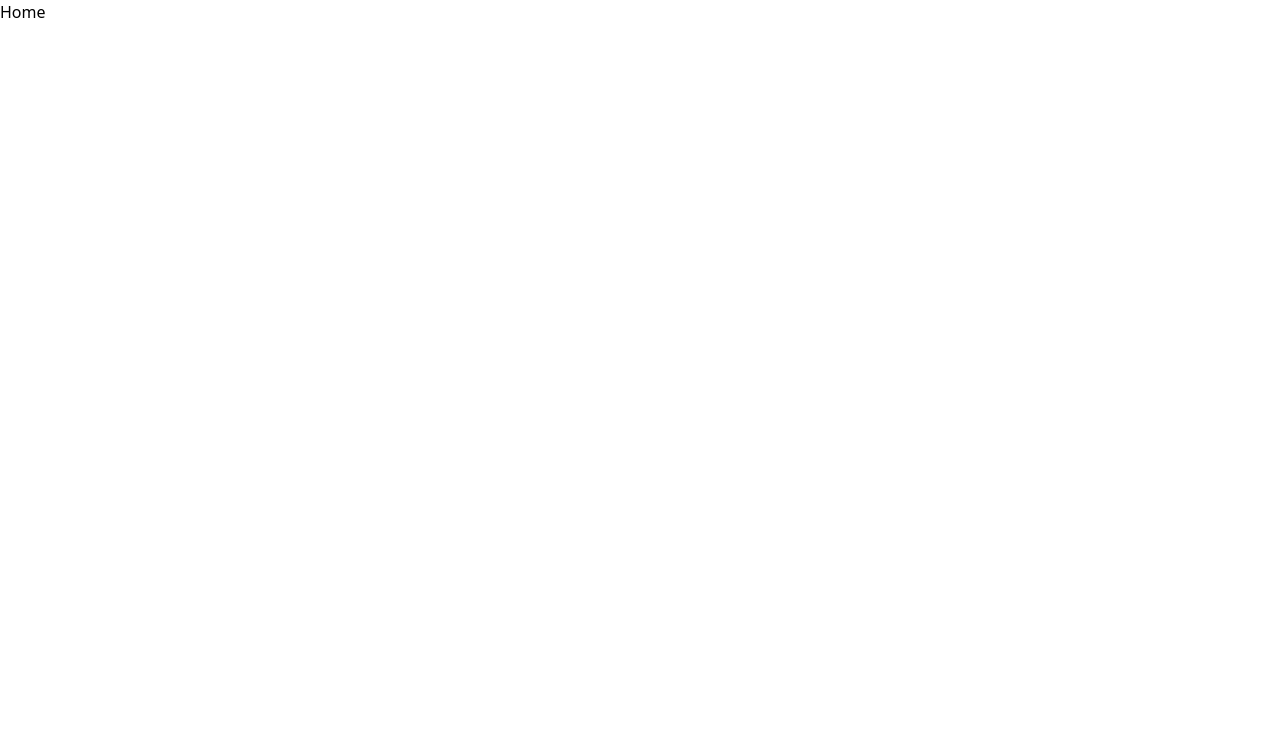
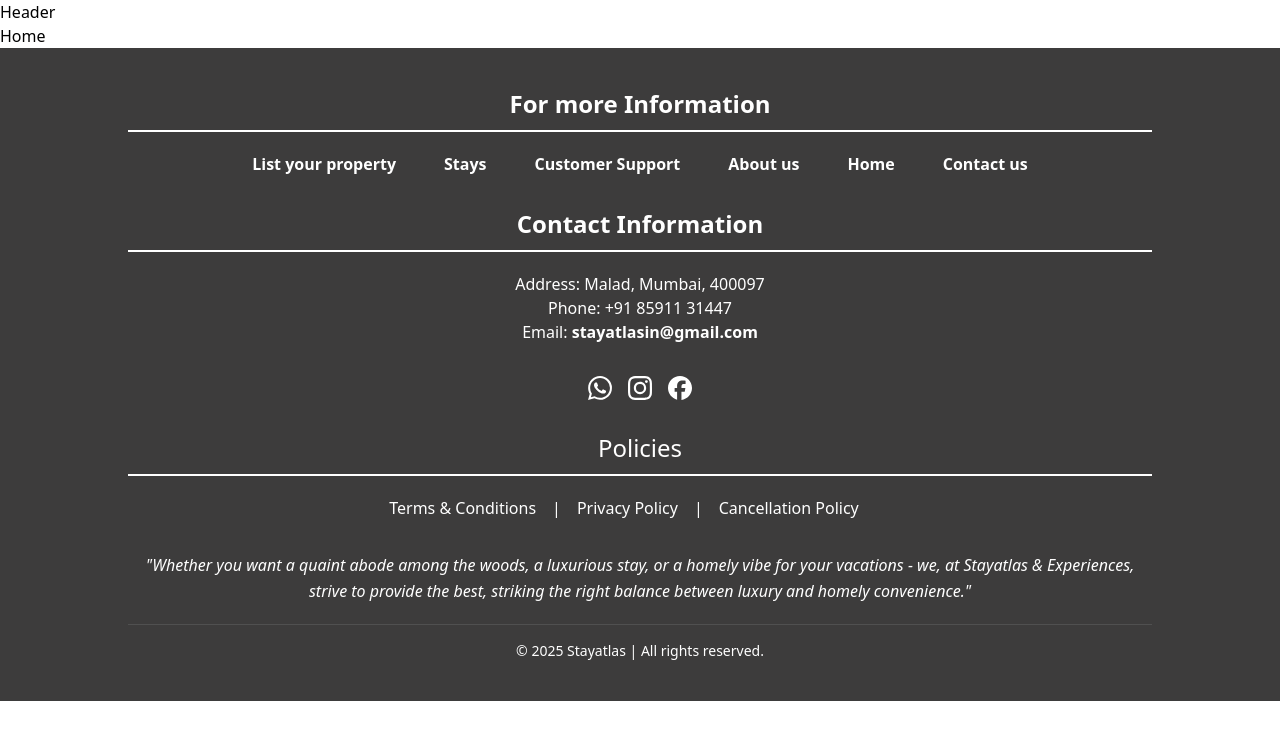
Before and after one commit to Abhishek10-0/stayatlas, a React (Vite) app: page / in a window 1280 px wide. Shown: the top 740 px of the page. Built offline with nearby package versions, Linux system fonts and the light colour scheme.

Commit message:
'components'

```diff
--- a/src/components/Booking/Gallery.jsx
+++ b/src/components/Gallery.jsx
@@ -118,9 +118,9 @@
 import { useState } from "react";
 import { FaImage, FaChevronLeft, FaChevronRight, FaTimes } from "react-icons/fa";
 import { useSwipeable } from "react-swipeable";
-import front1 from "../../assets/frontv.jpg";
-import bedroom from "../../assets/bdroom.jpg";
-import bedroom2 from "../../assets/bdroom2.jpg";
+import front1 from "../assets/frontv.jpg";
+import bedroom from "../assets/bdroom.jpg";
+import bedroom2 from "../assets/bdroom2.jpg";
 
 const photos = [
   { src: front1, alt: "Villa Main View", caption: "Villa Main View" },
--- /dev/null
+++ b/src/components/Header.jsx
@@ -0,0 +1,9 @@
+import React from 'react'
+
+const Header = () => {
+  return (
+    <div>Header</div>
+  )
+}
+
+export default Header
--- a/src/layout/MainLayout.jsx
+++ b/src/layout/MainLayout.jsx
@@ -1,11 +1,15 @@
 import React from 'react'
 import { Outlet } from 'react-router-dom'
+import Header from '../components/Header'
+import Footer from '../components/footer'
 
 const MainLayout = () => {
   return (
     <div className='flex flex-col min-h-screen'>
         <div className='flex-1 h-full'>
+        <Header />
           <Outlet/>
+        <Footer />
         </div>
     </div>
   )
--- a/src/pages/Booking.jsx
+++ b/src/pages/Booking.jsx
@@ -1,5 +1,5 @@
 import React from 'react'
-import Gallery from '../components/Booking/Gallery'
+import Gallery from '../components/Gallery'
 import Footer from '../components/footer'
 
 const Booking = () => {
```
